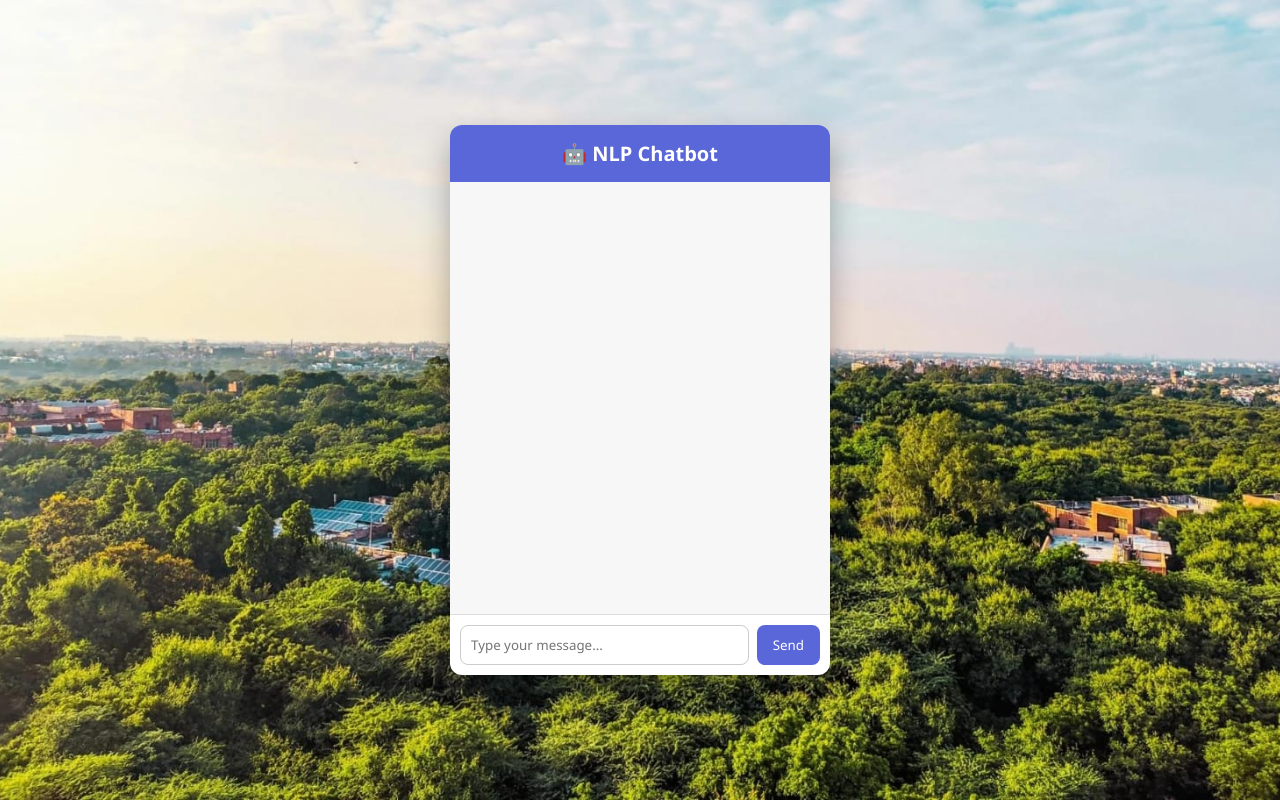
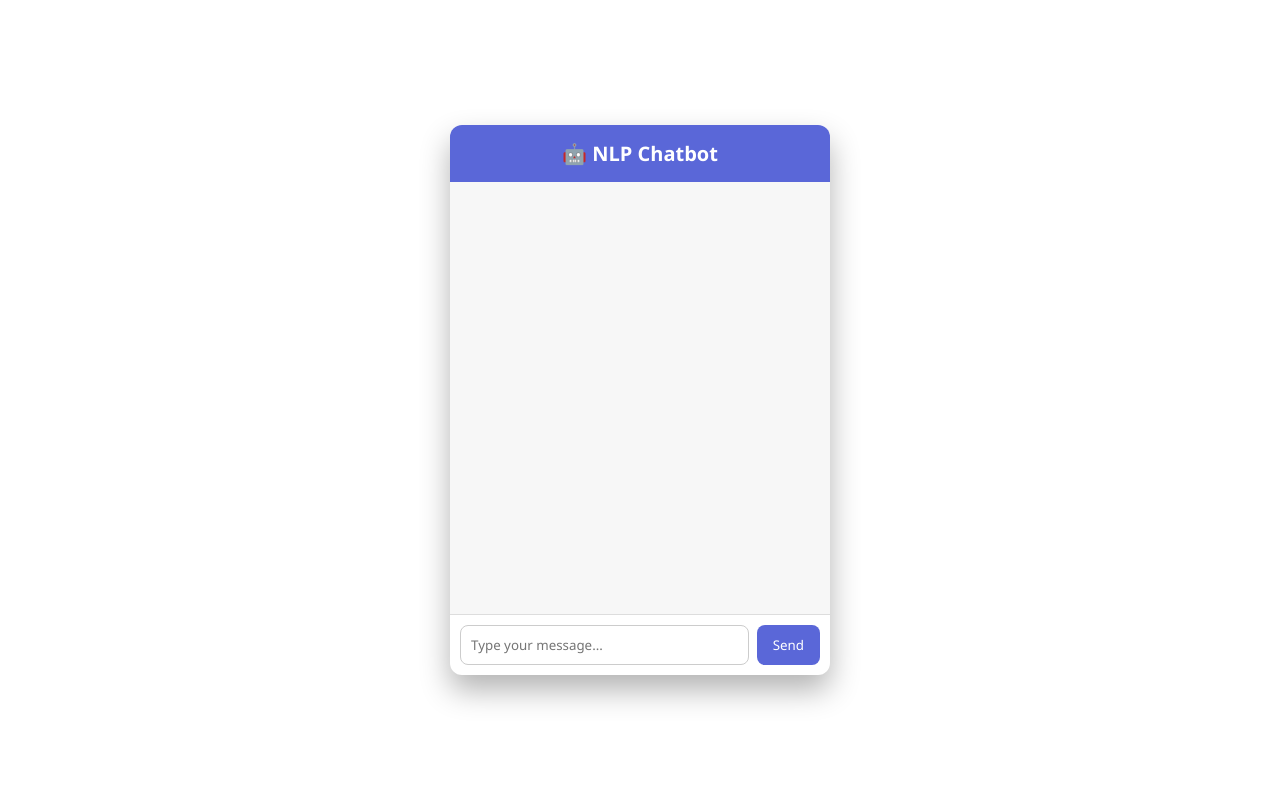
Before and after one commit to asad-011/Intent-Based-ChatBot, a Flask app: page / in a window 1280 px wide. Run offline with Flask 3, Linux system fonts and the light colour scheme.

Commit message:
Update style.css

```diff
--- a/static/style.css
+++ b/static/style.css
@@ -7,7 +7,6 @@ body {
   display: flex;
   justify-content: center;
   align-items: center;
-  background-image: url("/static/bg.jpg");
   background-size: cover;
   background-position: center;
   background-repeat: no-repeat;
```
